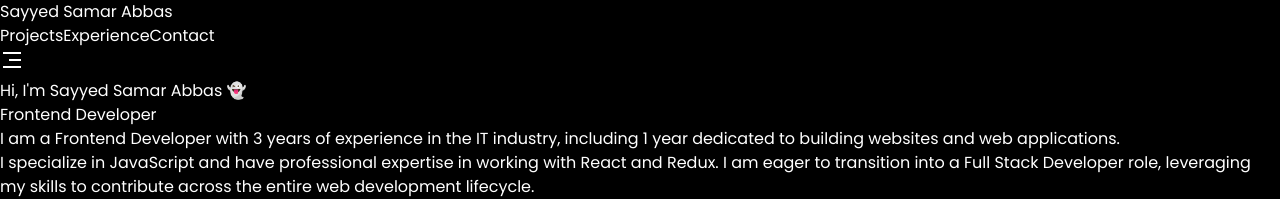
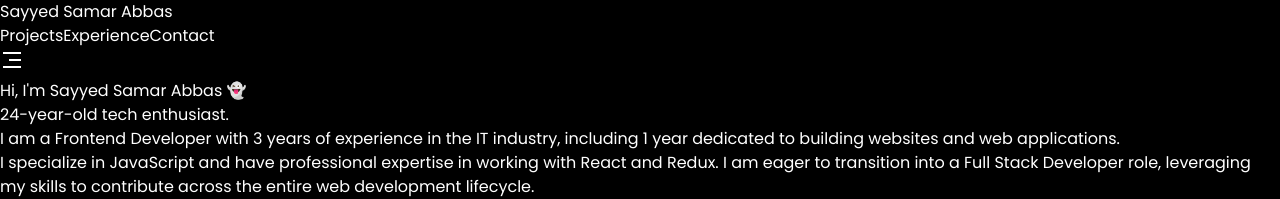
Before and after one commit to SamarAbbas110/Portfolio, a React (Vite) app: page / in a window 1280 px wide. Shown: the top 199 px of the page. Built offline with nearby package versions, Linux system fonts and the light colour scheme.

Commit message:
change intro

```diff
--- a/src/constant/index.js
+++ b/src/constant/index.js
@@ -9,7 +9,7 @@ export const LINKS = [
 
 export const HERO_CONTENT = {
   greeting: "Hi, I'm Sayyed Samar Abbas 👻",
-  introduction: "Frontend Developer",
+  introduction: "24-year-old tech enthusiast.",
   description: [
     "I am a Frontend Developer with 3 years of experience in the IT industry, including 1 year dedicated to building websites and web applications.",
     "I specialize in JavaScript and have professional expertise in working with React and Redux. I am eager to transition into a Full Stack Developer role, leveraging my skills to contribute across the entire web development lifecycle.",
```
